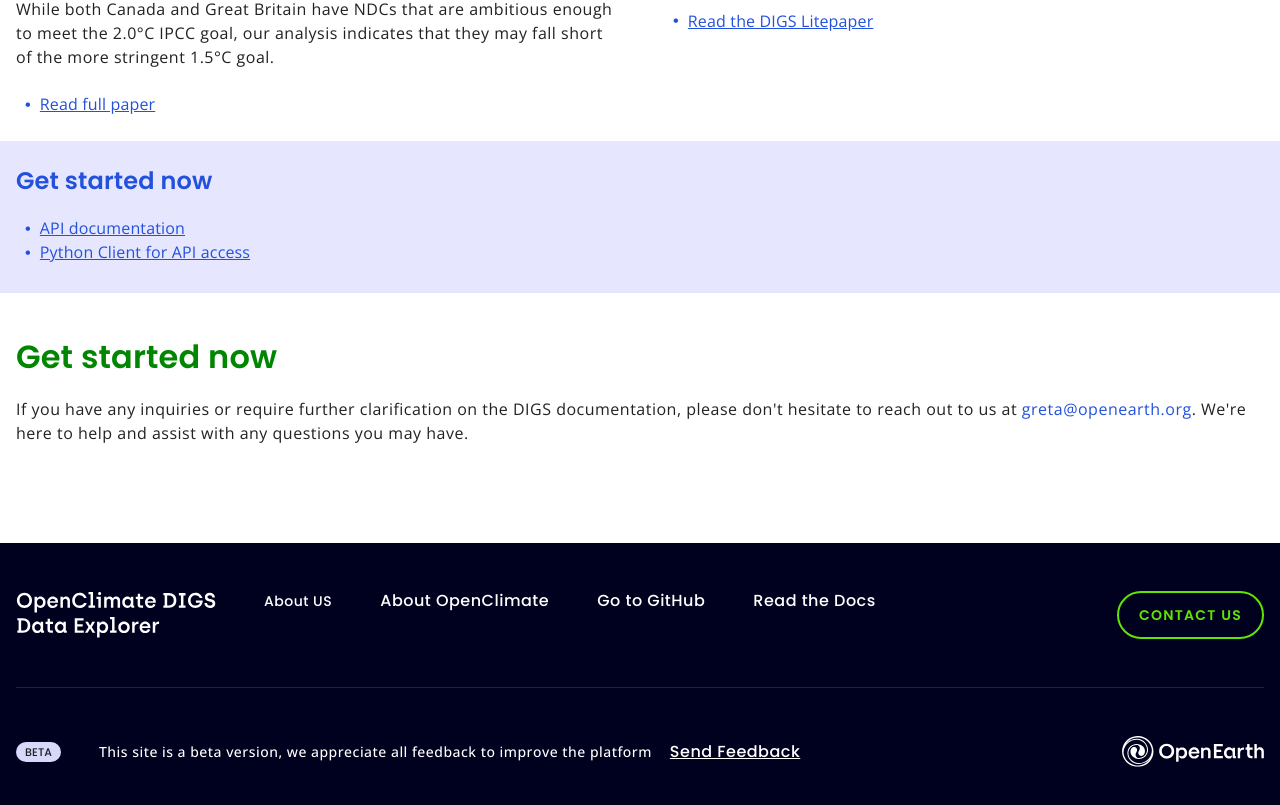
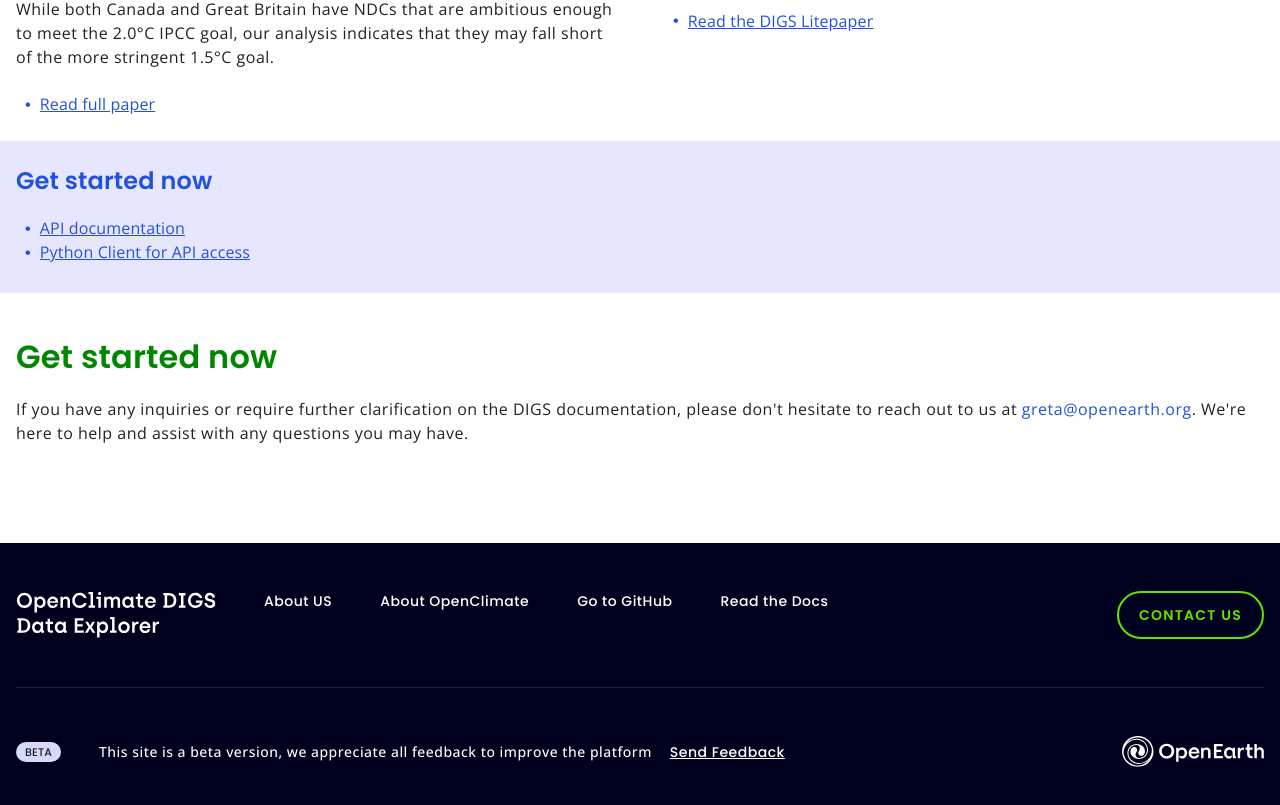
Before and after one commit to Open-Earth-Foundation/target-gap, a Next.js app: page /documentation in a window 1280 px wide. Shown: the part 1671-2476 px from the top of the page. Built offline with nearby package versions, Linux system fonts and the light colour scheme.

Commit message:
feat: added links to documentation

```diff
--- a/src/app/documentation/page.tsx
+++ b/src/app/documentation/page.tsx
@@ -91,7 +91,7 @@ const page = () => {
             <ul className="list-none ml-2 list-inside text-xs">
               <li>
                 <Link
-                  href="/"
+                  href="https://github.com/Open-Earth-Foundation/OpenClimate/blob/develop/api/API.md"
                   className="text-[#2351DC] flex items-center gap-2 font-[600] leading-6">
                   <span>&bull;</span>
                   <Typography
@@ -110,7 +110,7 @@ const page = () => {
               </li>
               <li>
                 <Link
-                  href="/"
+                  href="https://openclimate-pyclient.readthedocs.io/en/latest/"
                   className="text-[#2351DC] flex items-center gap-2 font-[600]">
                   <span>&bull;</span>
                   <Typography
--- a/src/components/footer/PageFooter.tsx
+++ b/src/components/footer/PageFooter.tsx
@@ -42,7 +42,7 @@ const Footer = () => {
                   className="text-white text-[14px]"
                   href="https://www.openearth.org/projects/openclimate">
                   <Typography
-                    sx={{ fontFamily: { xs: "12px", md: "14px" } }}
+                    sx={{ fontSize: { xs: "12px", md: "14px" } }}
                     fontWeight="500"
                     lineHeight="20px"
                     letterSpacing="0.5px">
@@ -53,7 +53,7 @@ const Footer = () => {
                   className="text-white text-[14px]"
                   href="https://www.openearth.org/projects/openclimate">
                   <Typography
-                    sx={{ fontFamily: { xs: "12px", md: "14px" } }}
+                    sx={{ fontSize: { xs: "12px", md: "14px" } }}
                     fontWeight="500"
                     lineHeight="20px"
                     letterSpacing="0.5px">
@@ -64,7 +64,7 @@ const Footer = () => {
                   className="text-white text-[14px]"
                   href="https://www.openearth.org/projects/openclimate">
                   <Typography
-                    sx={{ fontFamily: { xs: "12px", md: "14px" } }}
+                    sx={{ fontSize: { xs: "12px", md: "14px" } }}
                     fontWeight="500"
                     lineHeight="20px"
                     letterSpacing="0.5px">
@@ -100,7 +100,7 @@ const Footer = () => {
                 BETA
               </Box>
               <Typography
-                sx={{ fontFamily: { xs: "12px", md: "14px" } }}
+                sx={{ fontSize: { xs: "12px", md: "14px" } }}
                 fontWeight="500"
                 lineHeight="20px"
                 letterSpacing="0.5px"
@@ -111,7 +111,7 @@ const Footer = () => {
               </Typography>
               <Link href="mailto:ux@openearth.org">
                 <Typography
-                  sx={{ fontFamily: { xs: "12px", md: "14px" } }}
+                  sx={{ fontSize: { xs: "12px", md: "14px" } }}
                   fontWeight="500"
                   className="underline"
                   color="white"
```
